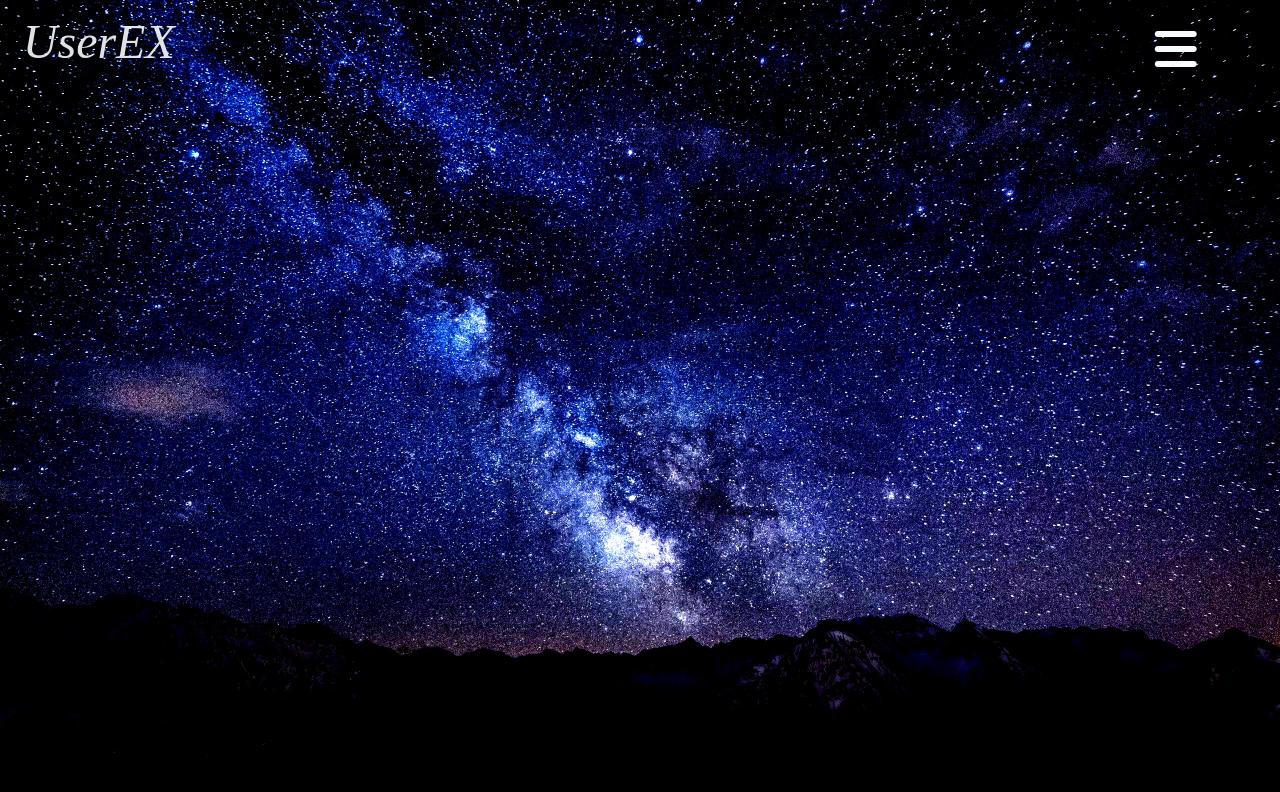
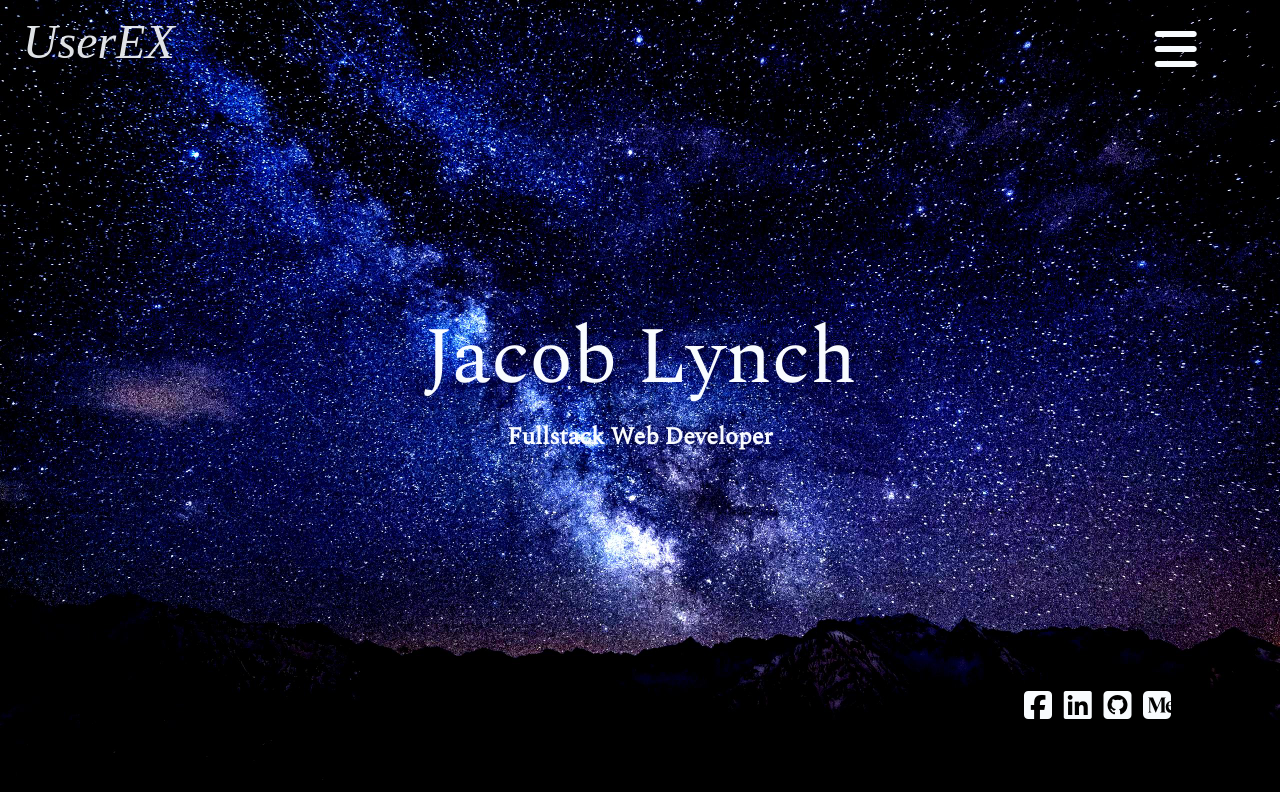
Before and after one commit to Jacoblynch99/portfolio-check-point, a plain HTML site: page HTML/index.html in a window 1280 px wide. Drawn offline with nearby package versions, Linux system fonts and the light colour scheme; a web font is replaced by a local one.

Commit message:
day-2 start commit

```diff
--- a/CSS/all-landing.css
+++ b/CSS/all-landing.css
@@ -10,12 +10,18 @@ html {
   display: grid;
 }
 
+
+
+
+/* header setup start */
+
 header {
   color: #F8FBFE;
   width: 100%;
   position: fixed;
 }
 
+/* corner logo */
 .logo {
   font-size: 300%;
   margin-top: 9%;
@@ -27,11 +33,13 @@ header {
   color: #F8FBFE;
 }
 
+/* setting up grid so that the logo and the nav icon can be on seperate sides */
 .header-nav {
   grid-template-columns: 1fr 8fr 1fr;
   grid-template-rows: auto;
 }
 
+/* defining drop down menu style */
 .nav-ul {
   position: absolute;
   color: #F8FBFE;
@@ -42,12 +50,14 @@ header {
   display: none;
 }
 
+/* define close icon in the top right corner of the drop down */
 .close-nav-li {
   padding-left: 50%;
   margin-bottom: -9%;
   text-decoration: none;
 }
 
+/* the list items */
 .nav-li {
   margin-top: 6%;
   font-size: larger;
@@ -56,11 +66,13 @@ header {
   animation: pull-over 5s;
 }
 
+/* add color transition */
 .nav-li:hover {
   color: #95C1FF;
   transition: 1s;
 }
 
+/* defining icon in the corner of webpage */
 .fa-bars {
   color: #F8FBFE;
   grid-column: 3/4;
@@ -68,11 +80,84 @@ header {
   cursor: pointer;
 }
 
+/* add color transition */
 .fa-bars:hover {
   color: #95C1FF;
   transition: 1s;
 }
 
+/* animation (not yet working) */
 @keyframes pull-over {
   0% {top: 100px}
 }
+
+/* header setup end */
+
+
+
+
+/* body setup begin */
+
+main {
+  grid-template-columns: 2fr 3fr 2fr;
+  grid-template-rows: 2fr 3fr 2fr;
+  padding-top: 15%;
+}
+
+.main-wrapper {
+
+  grid-row: 2/3;
+  grid-column: 2/3;
+  text-align: center;
+}
+
+.name {
+  font-size: 500%;
+  text-decoration: none;
+  color: #F8FBFE;
+}
+
+.job {
+  font-size: 150%;
+  color: #F8FBFE;
+}
+
+/* body setup end*/
+
+/* footer setup begin */
+
+footer {
+
+  grid-template-columns: 4fr 4fr 2fr;
+  margin-top: 10%;
+}
+
+.footer-wrapper {
+ grid-column: 3/4;
+}
+
+.footer-icon {
+  color: #F8FBFE;
+  cursor: pointer;
+  padding-right: 3%;
+}
+
+.fa-linkedin:hover {
+  color: #0077B5;
+  transition: 1s;
+}
+
+.fa-facebook-square:hover {
+  color: #3b5998;
+  transition: 1s;
+}
+
+.fa-github-square:hover {
+  color: #2EA44F;
+  transition: 1s;
+}
+
+.fa-medium:hover {
+  color: #D9D9D9 ;
+  transition: 1s;
+}
--- a/HTML/index.html
+++ b/HTML/index.html
@@ -26,11 +26,19 @@
       </ul>
     </nav>
   </header>
-  <main>
-
+  <main class="grid-display">
+    <div class="main-wrapper">
+      <a href="#" class="name">Jacob Lynch</a>
+      <h4 class="job">Fullstack Web Developer</h4>
+    </div>
   </main>
-  <footer>
-
+  <footer class="grid-display">
+    <div class="footer-wrapper">
+      <i class="fab fa-facebook-square footer-icon fa-2x"></i>
+      <i class="fab fa-linkedin footer-icon fa-2x"></i>
+      <i class="fab fa-github-square footer-icon fa-2x"></i>
+      <i class="fab fa-medium footer-icon fa-2x"></i>
+    </div>
   </footer>
 </body>
 </html>
```
